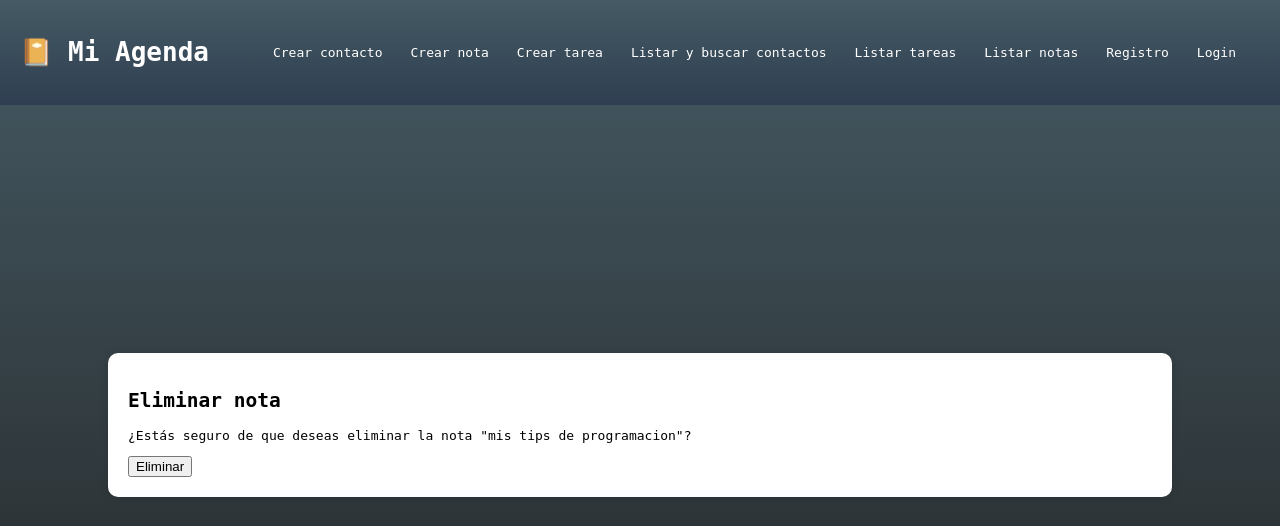
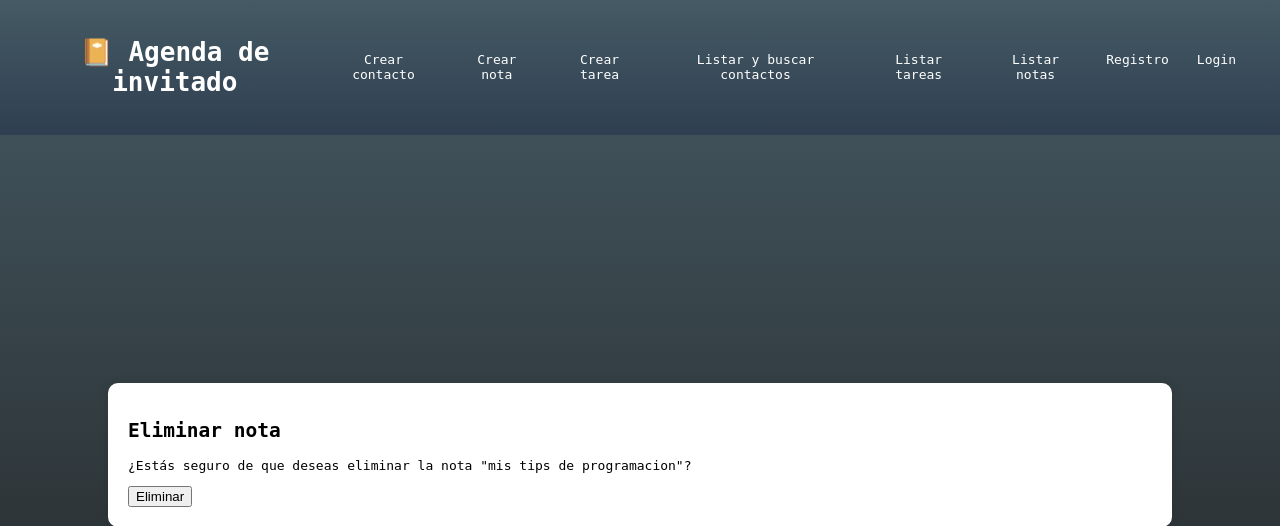
Before and after one commit to LauGM/Proyecto-agenda-django, a Django app: page /eliminar-nota/1 in a window 1280 px wide. Shown: the top 526 px of the page. Run offline with Django 5.2, Linux system fonts and the light colour scheme; data comes from the database, SQL or seed files in the repository; both versions use the stored data as it was after the commit.

Commit message:
add custome name

```diff
--- a/templates/base.html
+++ b/templates/base.html
@@ -99,7 +99,7 @@
   </head>
   <body>
     <header>
-      <h1><a href="/">📔 Mi Agenda</a></h1>
+      <h1><a href="/">📔 Agenda de {{user.username|default:"invitado"}}</a></h1>
       <nav>
         <ul>
           <li><a href="/crear-contacto">Crear contacto</a></li>
```
Also changed, not shown: db.sqlite3.
